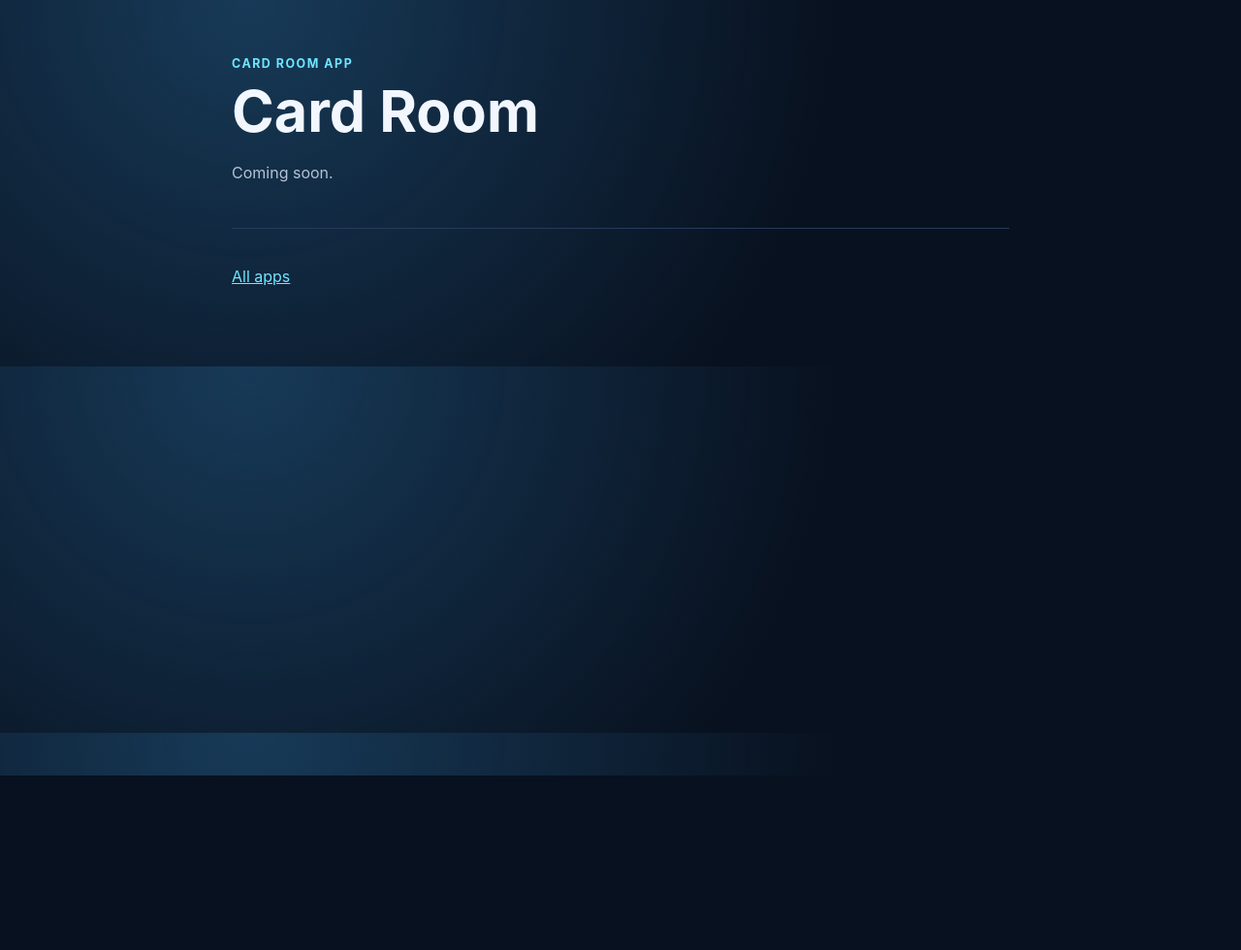
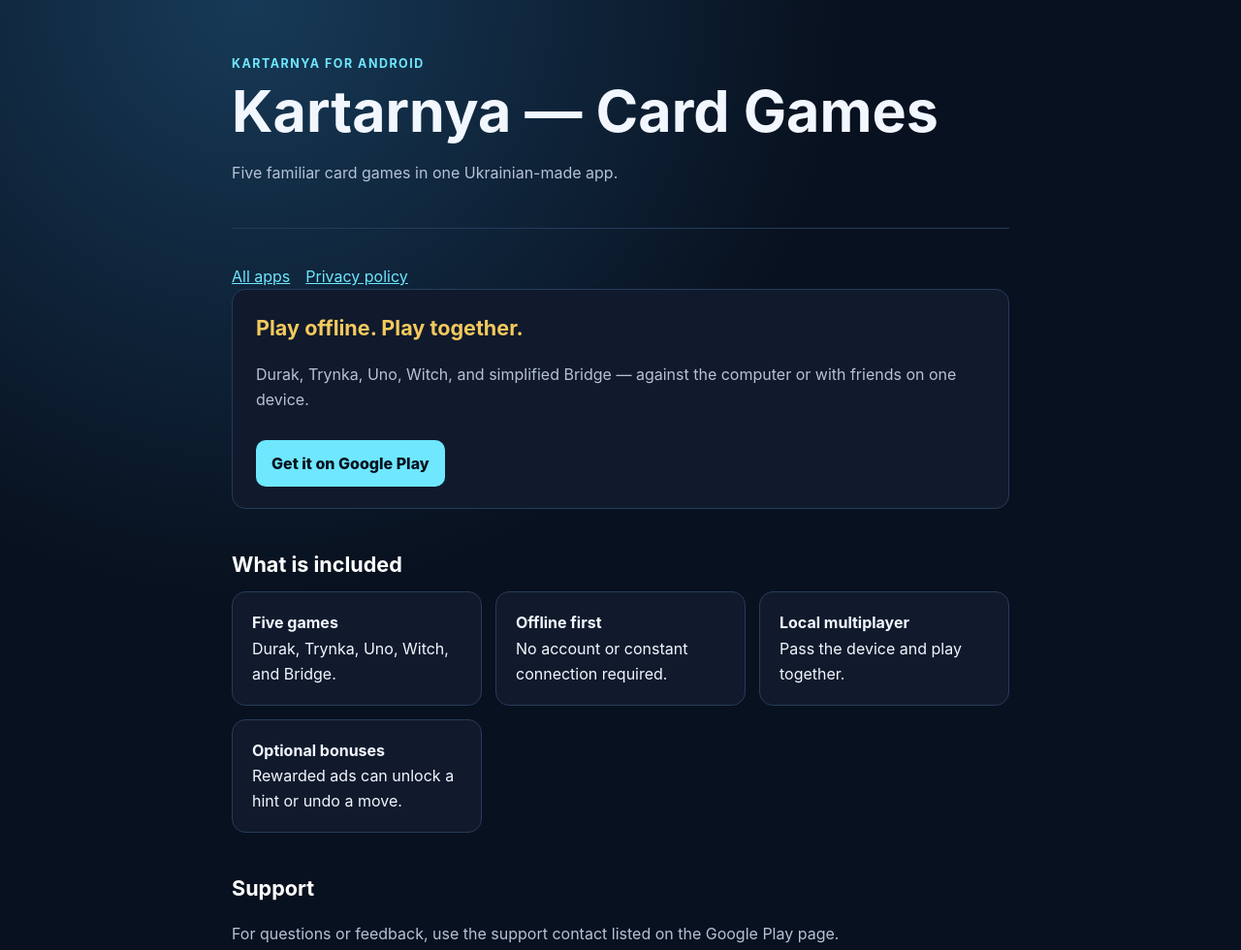
Before and after one commit to GhostFantom007/GhostFantom007.github.io, a plain HTML site: page cardroom/index.html in a window 1280 px wide. Shown: the top 980 px of the page at 97% size. Before the commit the page ends 800 px from the top, so only its background shows below. Drawn offline with Linux system fonts and the light colour scheme.

Commit message:
Add Kartarnya landing page

```diff
--- a/cardroom/index.html
+++ b/cardroom/index.html
@@ -3,24 +3,25 @@
 <head>
   <meta charset="utf-8">
   <meta name="viewport" content="width=device-width, initial-scale=1">
-  <meta name="description" content="Card Room — coming soon.">
-  <title>Card Room</title>
+  <meta name="description" content="Kartarnya — five offline card games for Android with optional rewarded bonuses.">
+  <title>Kartarnya — Card Games</title>
   <style>
-    :root { color-scheme: dark; --ink:#f2f7ff; --muted:#b5c2d6; --cyan:#6ee7ff; --panel:#101a2c; --line:#263b5b; }
-    * { box-sizing:border-box; } body { margin:0; font:16px/1.65 Inter, ui-sans-serif, system-ui, sans-serif; color:var(--ink); background:radial-gradient(circle at 20% 0,#173a58 0,transparent 38rem),#08111f; }
+    :root { color-scheme: dark; --ink:#f2f7ff; --muted:#b5c2d6; --cyan:#6ee7ff; --gold:#f4c95d; --panel:#101a2c; --line:#263b5b; }
+    * { box-sizing:border-box; } body { margin:0; font:16px/1.65 Inter,ui-sans-serif,system-ui,sans-serif; color:var(--ink); background:radial-gradient(circle at 20% 0,#173a58 0,transparent 38rem),#08111f; }
     main { max-width:850px; margin:0 auto; padding:56px 24px 80px; } header { border-bottom:1px solid var(--line); padding-bottom:28px; margin-bottom:36px; }
-    .eyebrow { color:var(--cyan); font-weight:700; letter-spacing:.12em; text-transform:uppercase; font-size:.78rem; } h1 { margin:.25rem 0 .5rem; line-height:1.15; font-size:clamp(2rem,6vw,3.7rem); } h2 { margin:2.5rem 0 .6rem; font-size:1.35rem; color:#fff; } p, li { color:var(--muted); } a { color:var(--cyan); } .notice { background:var(--panel); border:1px solid var(--line); border-radius:14px; padding:18px 20px; } footer { border-top:1px solid var(--line); margin-top:48px; padding-top:20px; color:var(--muted); font-size:.9rem; }
-    .apps{list-style:none;padding:0;display:grid;gap:14px} .apps a.card{display:block;background:var(--panel);border:1px solid var(--line);border-radius:14px;padding:18px 20px;text-decoration:none} .apps b{color:#fff;font-size:1.15rem} nav a{margin-right:16px}
+    .eyebrow { color:var(--cyan); font-weight:700; letter-spacing:.12em; text-transform:uppercase; font-size:.78rem; } h1 { margin:.25rem 0 .5rem; line-height:1.15; font-size:clamp(2rem,6vw,3.7rem); } h2 { margin:2.5rem 0 .6rem; font-size:1.35rem; color:#fff; } p,li { color:var(--muted); } a { color:var(--cyan); } nav a { margin-right:16px; }
+    .hero,.notice { background:var(--panel); border:1px solid var(--line); border-radius:14px; padding:22px 24px; } .hero h2 { margin-top:0; color:var(--gold); } .cta { display:inline-block; margin-top:12px; padding:11px 16px; border-radius:10px; background:var(--cyan); color:#07111e; font-weight:800; text-decoration:none; } .grid { display:grid; gap:14px; grid-template-columns:repeat(auto-fit,minmax(220px,1fr)); } .grid .notice { padding:18px 20px; } footer { border-top:1px solid var(--line); margin-top:48px; padding-top:20px; color:var(--muted); font-size:.9rem; }
   </style>
 </head>
 <body>
   <main>
-    <header>
-      <div class="eyebrow">Card Room app</div>
-      <h1>Card Room</h1>
-      <p>Coming soon.</p>
-    </header>
-    <nav><a href="/">All apps</a></nav>
+    <header><div class="eyebrow">Kartarnya for Android</div><h1>Kartarnya — Card Games</h1><p>Five familiar card games in one Ukrainian-made app.</p></header>
+    <nav><a href="/">All apps</a><a href="/cardroom/privacy/">Privacy policy</a></nav>
+    <section class="hero"><h2>Play offline. Play together.</h2><p>Durak, Trynka, Uno, Witch, and simplified Bridge — against the computer or with friends on one device.</p><a class="cta" href="https://play.google.com/store/apps/details?id=ua.cards.app">Get it on Google Play</a></section>
+    <h2>What is included</h2>
+    <div class="grid"><div class="notice"><strong>Five games</strong><br>Durak, Trynka, Uno, Witch, and Bridge.</div><div class="notice"><strong>Offline first</strong><br>No account or constant connection required.</div><div class="notice"><strong>Local multiplayer</strong><br>Pass the device and play together.</div><div class="notice"><strong>Optional bonuses</strong><br>Rewarded ads can unlock a hint or undo a move.</div></div>
+    <h2>Support</h2><p>For questions or feedback, use the support contact listed on the Google Play page.</p>
+    <footer>© 2026 GhostFantom007 · <a href="/cardroom/privacy/">Privacy policy</a></footer>
   </main>
 </body>
 </html>
```
